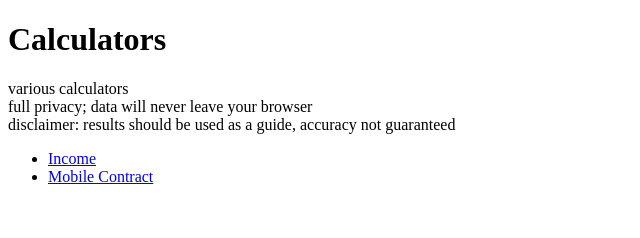
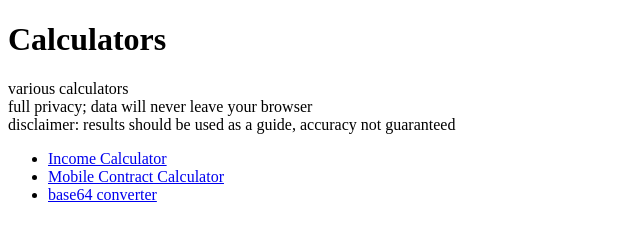
Before and after one commit to joeweller/calc, a plain HTML site: page index.html in a window 1280 px wide. Shown: the whole page, without its empty margins (0-640 px from the left). Drawn offline with Linux system fonts and the light colour scheme.

Commit message:
added base64. updated names

```diff
--- a/index.html
+++ b/index.html
@@ -18,8 +18,9 @@
             results should be used as a guide, accuracy not guaranteed
         </span>
         <ul>
-            <li><a href="income.html">Income</a></li>
-            <li><a href="mobile-contract.html">Mobile Contract</a></li>
+            <li><a href="income.html">Income Calculator</a></li>
+            <li><a href="mobile-contract.html">Mobile Contract Calculator</a></li>
+            <li><a href="base64.html">base64 converter</a></li>
         </ul>
     </body>
 </html>
```
